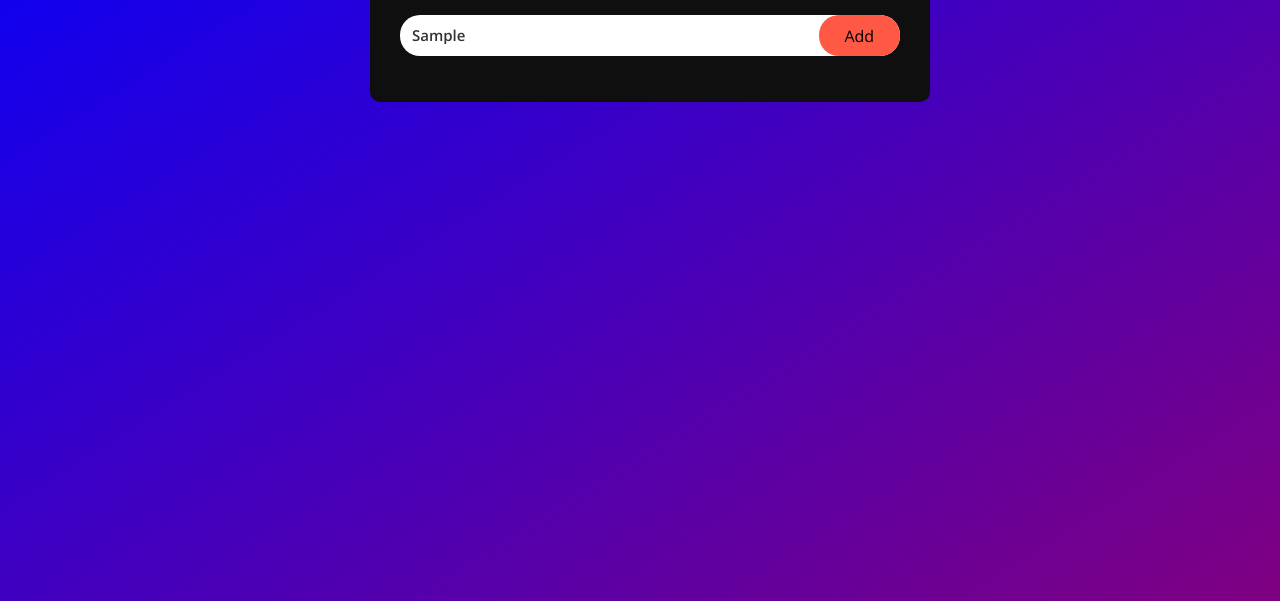
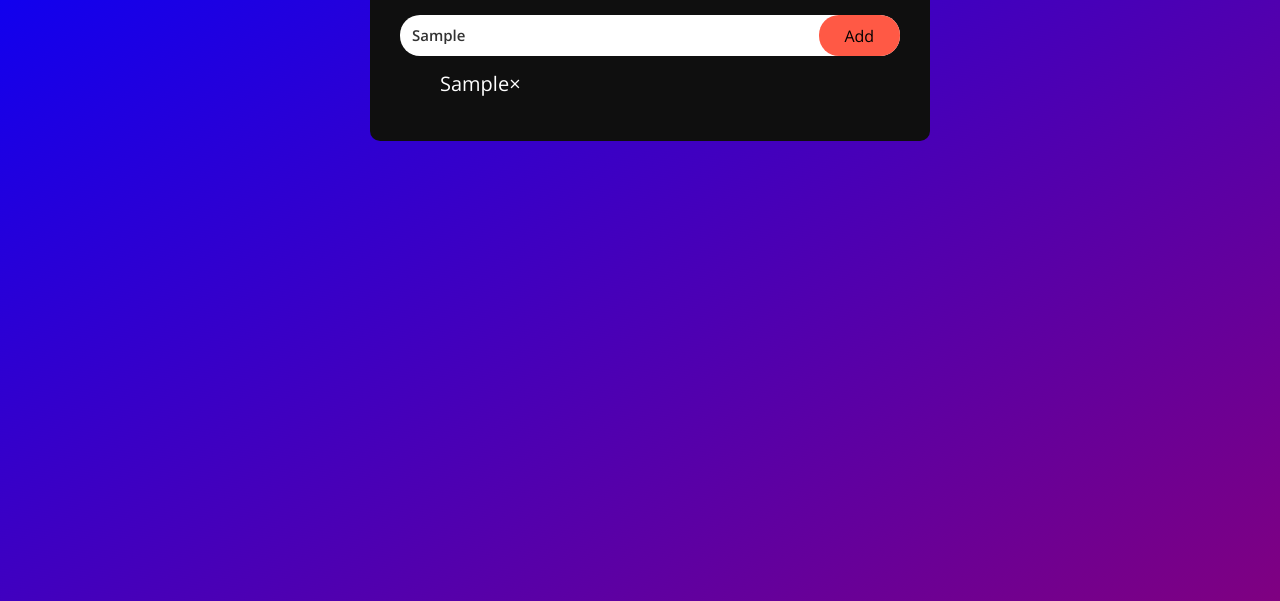
Before and after one commit to SadeveM/To-do-Application, a plain HTML site: page index.html in a window 1280 px wide. Both pictures are taken after typing "Sample" into the empty fields and a click on the button "Add". Shown: the part 219-820 px from the top of the page. Drawn offline with nearby package versions, Linux system fonts and the light colour scheme.

Commit message:
Added todo adding functionality

```diff
--- a/index.html
+++ b/index.html
@@ -16,9 +16,9 @@
             <h2>Todo List</h2>
             <div class="task-input-section">
                 <input type="text" id="task-input-box" placeholder="Enter your task">
-                <button>Add</button>
+                <button class="todo-add", onclick="addTask()">Add</button>
             </div>
-            <ul>
+            <ul class="todo-list">
                 <!-- <li class="checked">Hello</li>
                 <li>Hi</li>
                 <li>wassup</li> -->
--- a/index.js
+++ b/index.js
@@ -0,0 +1,18 @@
+const todoList = document.querySelector(".todo-list");
+const button = document.querySelector(".todo-add");
+const inputBox = document.querySelector("#task-input-box")
+
+function addTask() {
+    if ((inputBox.value.replace(/\s/g,'') == "")){
+        alert("Input a task")
+        inputBox.value = "";
+    } else {
+        let li = document.createElement("li");
+        li.innerHTML = inputBox.value;
+        let span = document.createElement("span")
+        span.innerHTML ="\u00d7"
+
+        li.appendChild(span);
+        todoList.appendChild(li);
+    }
+}
```
